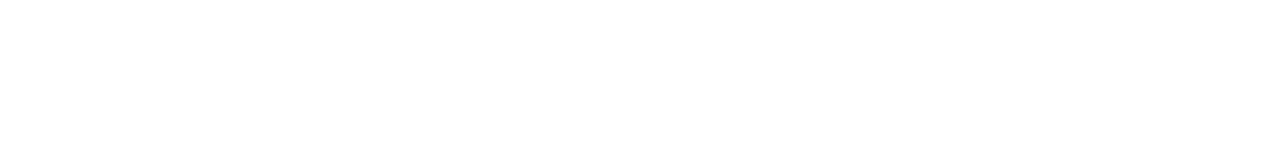
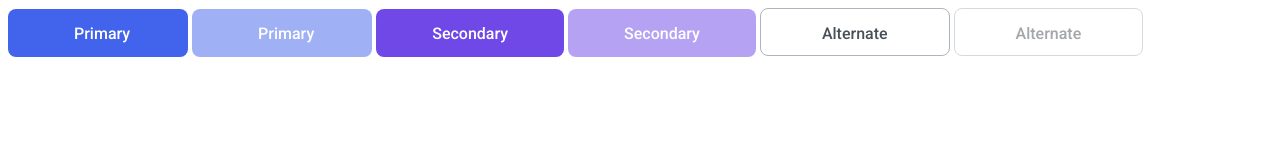
Before and after one commit to js-tasks-ru/htmlcss-20250313_mrgrubers, a website: page 03-lection1/01-button/index.html in a window 1280 px wide. Drawn offline with Linux system fonts and the light colour scheme.

Commit message:
Made 3 button variants, added hover and disabled styles

```diff
--- a/03-lection1/01-button/button.css
+++ b/03-lection1/01-button/button.css
@@ -1 +1,51 @@
-/* Стилизация кнопки */
+.button {
+    border: none;
+    outline: none;
+
+    padding: 15px;
+    border-radius: 8px;
+    font-family: 'Roboto', sans-serif;
+    font-weight: 500;
+    font-size: 16px;
+    text-align: center;
+
+    height: 48px;
+}
+
+.button:disabled {
+    opacity: 0.5;
+}
+
+.button_primary {
+    color: var(--white);
+    background-color: #4263EB;
+    padding-left: 66px;
+    padding-right: 58px;
+}
+
+.button_primary:hover {
+    background-color: #2342C0;
+}
+
+.button_secondary {
+    color: var(--white);
+    background-color: var(--purple);
+    padding-left: 56px;
+    padding-right: 56px;
+}
+
+.button_secondary:hover {
+    background-color: #5028C6;
+}
+
+.button_alternate {
+    color: var(--grey-4);
+    background-color: var(--white);
+    border: 1px solid var(--grey-3);
+    padding-left: 61px;
+    padding-right: 61px;
+}
+
+.button_alternate:hover {
+    border-color: #212429;
+}
--- a/03-lection1/01-button/index.html
+++ b/03-lection1/01-button/index.html
@@ -6,6 +6,11 @@
         <link rel="stylesheet" href="./button.css">
     </head>
     <body>
-
+        <button class="button button_primary">Primary</button>
+        <button class="button button_primary" disabled>Primary</button>
+        <button class="button button_secondary">Secondary</button>
+        <button class="button button_secondary" disabled>Secondary</button>
+        <button class="button button_alternate">Alternate</button>
+        <button class="button button_alternate" disabled>Alternate</button>
     </body>
 </html>
--- a/assets/fonts/fonts.css
+++ b/assets/fonts/fonts.css
@@ -1 +1,2 @@
 @import url('https://fonts.googleapis.com/css2?family=Roboto:ital,wght@0,100;0,300;0,400;0,500;0,700;0,900;1,100;1,300;1,400;1,500;1,700;1,900&display=swap');
+@import url('https://fonts.googleapis.com/css2?family=Inter:ital,opsz,wght@0,14..32,100..900;1,14..32,100..900&family=Roboto:ital,wght@0,100..900;1,100..900&display=swap');
```
